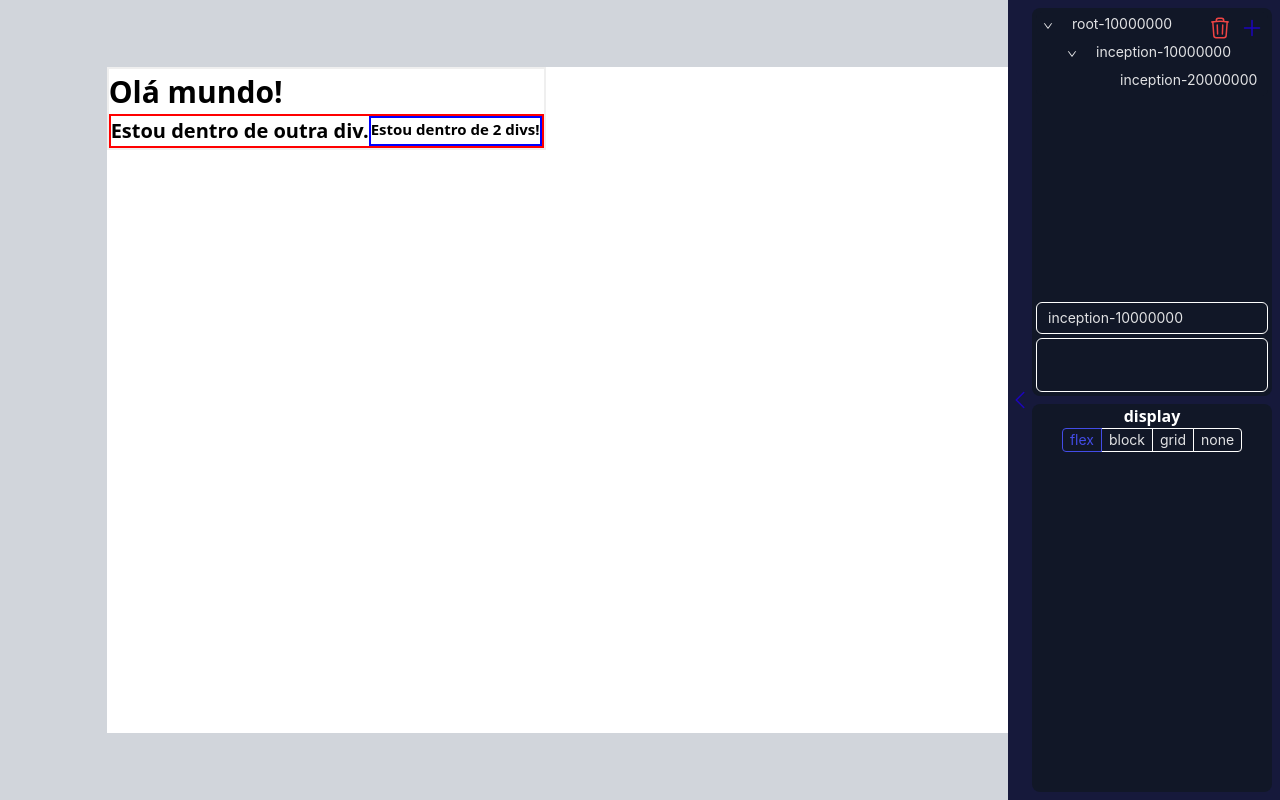
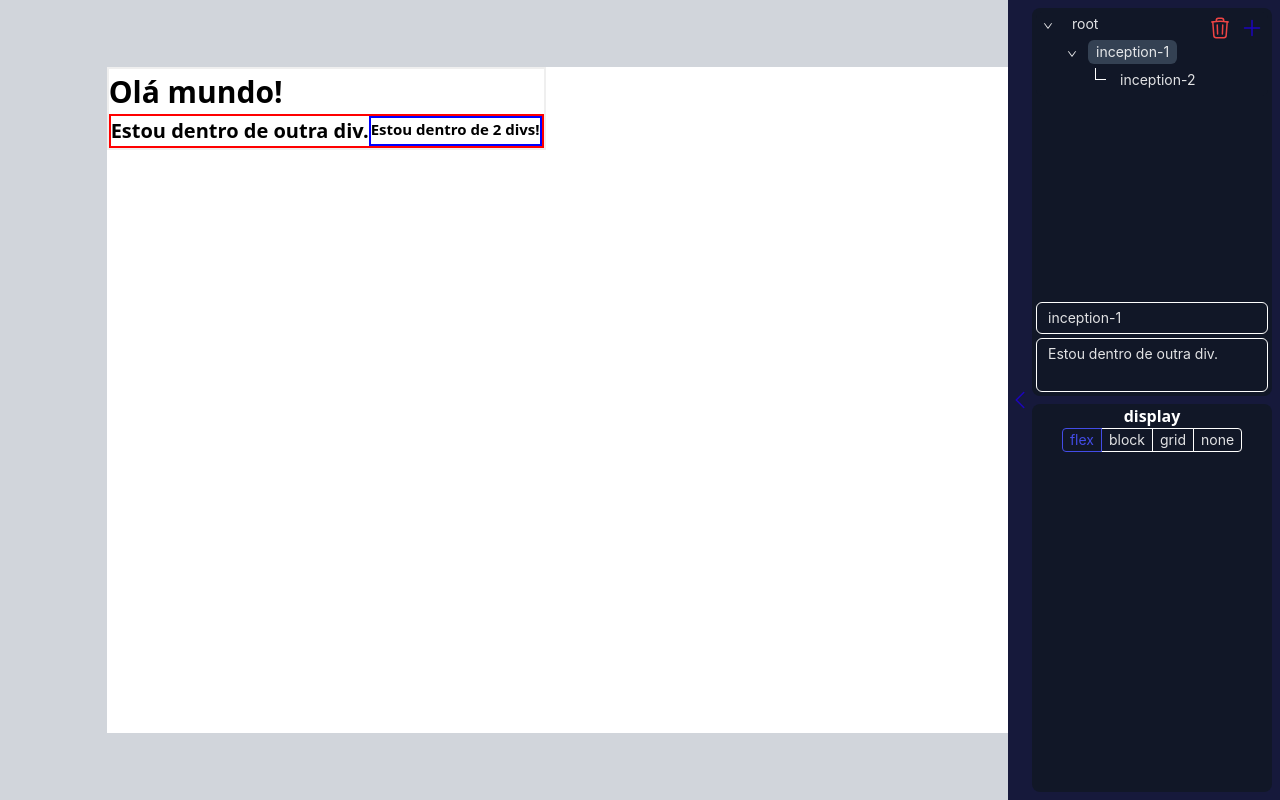
Before and after one commit to perkinsjr/webmaker-test, a Next.js app: page /my-project in a window 1280 px wide. Built offline with nearby package versions, Linux system fonts and the light colour scheme.

Commit message:
UX com edição da árvore melhorada

```diff
--- a/app/layout.tsx
+++ b/app/layout.tsx
@@ -21,7 +21,6 @@ export default function RootLayout({
               colorBgContainer: '#111727',
               colorTextBase: '#ffffff',
               colorPrimary: '#434CE6',
-              //colorPrimaryActive: '#1D04BF',
               colorPrimaryBg: '#344153',
               colorBorder: '#ffffff',
               colorIcon: '#1D04BF'
--- a/app/my-project/page.tsx
+++ b/app/my-project/page.tsx
@@ -12,7 +12,7 @@ const baseDiv = {
 
 function MyProject() {
   const [currentTemplate, setTemplate] = useState(initialTemplate);
-  const [currentDiv, setCurrentDiv] = useState("inception-10000000");
+  const [currentDiv, setCurrentDiv] = useState("inception-1");
 
   function addDiv(name: string) {
     let newTemplate = { ...currentTemplate };
@@ -114,6 +114,24 @@ function MyProject() {
     }
     return {}
   }
+  function currentDivText(name: string) {
+    let newTemplate = { ...currentTemplate };
+    let stack = [];
+    let ii = null;
+    stack.push({ node: newTemplate, parent: null });
+    while (stack.length > 0) {
+      const { node, parent }: any = stack.pop();
+      if (node.name === name) {
+        // Found it!
+        return node.text;
+      } else if (node.childrenDivs.length) {
+        for (ii = 0; ii < node.childrenDivs.length; ii += 1) {
+          stack.push({ node: node.childrenDivs[ii], parent: null });
+        }
+      }
+    }
+    return {}
+  }
 
   return (
     <>
@@ -126,6 +144,7 @@ function MyProject() {
         editDiv={editDiv}
         findParent={findParent}
         currentDivStyle={currentDivStyle(currentDiv)}
+        currentDivText={currentDivText(currentDiv)}
         currentDiv={currentDiv}
         setCurrentDiv={setCurrentDiv}
       />
--- a/components/InitialTemplate.ts
+++ b/components/InitialTemplate.ts
@@ -6,20 +6,20 @@ const initialTemplate: DivProps = {
     fontWeight: "bold",
     border: "2px solid #efefef",
     width: "fit-content",
-    height: 'fit-content'
+    height: "fit-content",
   },
   text: "Olá mundo!",
-  name: `root-10000000`,
+  name: "root",
   childrenDivs: [
     {
-      style: { fontSize: "20px", border: "2px solid #ff0000", display: 'flex' },
+      style: { fontSize: "20px", border: "2px solid #ff0000", display: "flex" },
       text: "Estou dentro de outra div.",
-      name: `inception-10000000`,
+      name: `inception-1`,
       childrenDivs: [
         {
           style: { fontSize: "15px", border: "2px solid #0000ff" },
           text: "Estou dentro de 2 divs!",
-          name: `inception-20000000`,
+          name: `inception-2`,
           childrenDivs: [],
         },
       ],
--- a/components/TreeVisualization.tsx
+++ b/components/TreeVisualization.tsx
@@ -9,12 +9,38 @@ function TreeVisualization({
   rootDiv,
   findParent,
   currentDivStyle,
+  currentDivText,
   currentDiv,
   addDiv,
   setCurrentDiv,
   editDiv,
 }: any) {
   const [isVisible, setVisibility] = useState(true);
+  const [expandedKeys, setKeys] = useState([]);
+
+  useEffect(() => {
+    // Get all keys from treeData recursively
+    const allKeys: any = [];
+    const getKeys = (data: any) => {
+      data.forEach((item: any) => {
+        allKeys.push(item.key);
+        if (item.children) {
+          getKeys(item.children);
+        }
+      });
+    };
+    getKeys(
+      mapDataTreeToOutput({
+        style: {},
+        text: "",
+        name: "",
+        childrenDivs: [rootDiv],
+      })
+    );
+
+    // Set expandedKeys to all keys
+    setKeys(allKeys);
+  }, [rootDiv]);
   function mapDataTreeToOutput(dataTree: any) {
     // Create an array to hold the output objects
     const output = [];
@@ -67,7 +93,7 @@ function TreeVisualization({
           <div className="flex flex-row justify-end gap-0 absolute right-1 top-1 z-10">
             <button
               className="text-red-500 hover:bg-dk-gray1 rounded-md p-1"
-              onClick={() => findParent(currentDiv)}
+              onClick={() => {findParent(currentDiv);setCurrentDiv('root')}}
             >
               <svg
                 xmlns="http://www.w3.org/2000/svg"
@@ -107,10 +133,12 @@ function TreeVisualization({
           <div>
             <Tree
               switcherIcon={<DownOutlined />}
-              //defaultExpandedKeys={["0-0-0"]}
+              showLine
               onSelect={(e) => setCurrentDiv(e[0])}
-              defaultExpandAll={true}
-              virtual={true}
+              defaultExpandAll
+              expandedKeys={expandedKeys}
+              onExpand={(keys:any) => setKeys(keys)}
+              selectedKeys={[currentDiv]}
               treeData={mapDataTreeToOutput({
                 style: {},
                 text: "",
@@ -122,10 +150,14 @@ function TreeVisualization({
           <div className="flex flex-col gap-1 row-auto">
             <Input
               value={currentDiv}
-              onChange={(e) => editDiv(currentDiv, "name", e.target.value)}
+              onChange={(e) => {
+                editDiv(currentDiv, "name", e.target.value);
+                setCurrentDiv(e.target.value);
+              }}
             />
             <TextArea
               style={{ resize: "none" }}
+              value={currentDivText}
               rows={2}
               onChange={(e) => editDiv(currentDiv, "text", e.target.value)}
             />
```
